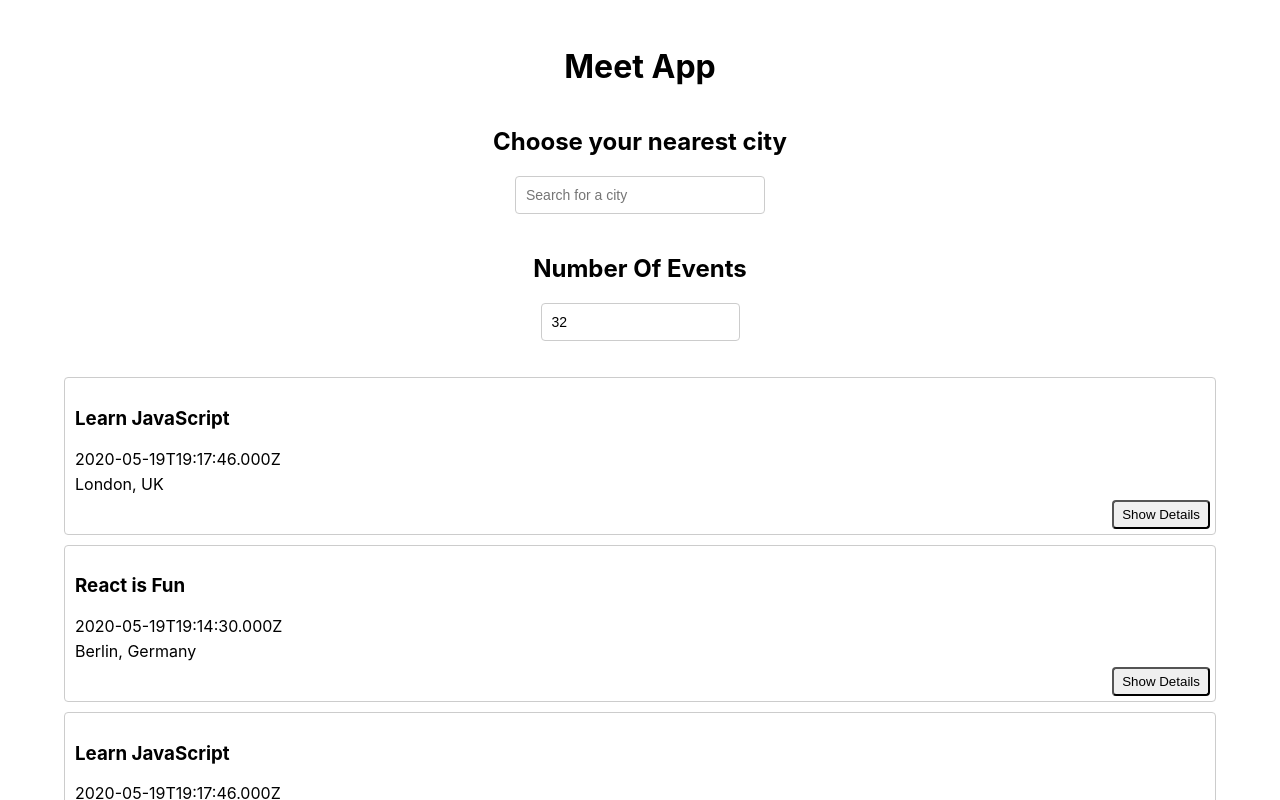
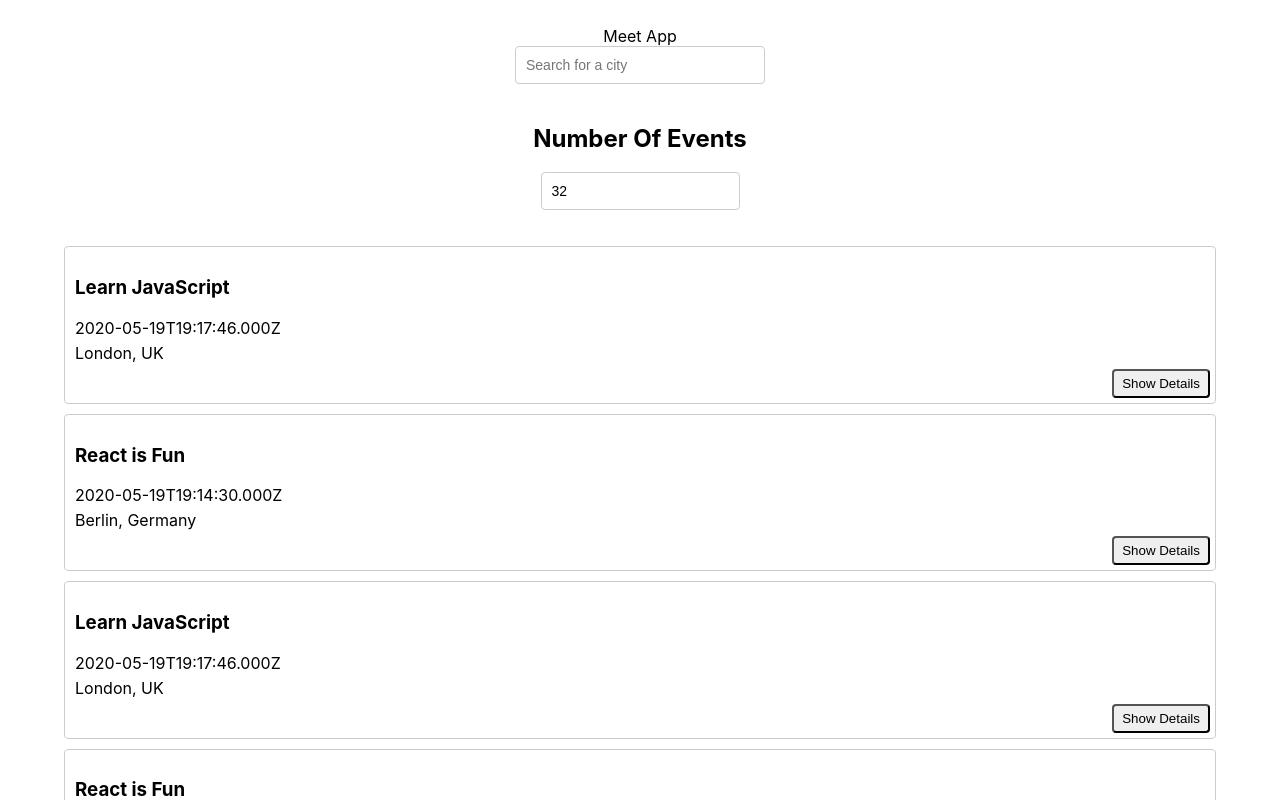
Before and after one commit to komalgs11/meet, a React (Create React App) app: page / in a window 1280 px wide. Shown: the top 800 px of the page. Built offline with nearby package versions, Linux system fonts and the light colour scheme; what atatus-spa would draw is missing.

Commit message:
added changes

```diff
--- a/src/App.js
+++ b/src/App.js
@@ -37,7 +37,8 @@ const App = () => {
 
   return (
     <div className="App">
-      <h1>Meet App</h1>
+      <div className="h1">Meet App</div>
+
       <div className="alerts-container">
         {infoAlert.length ? <InfoAlert text={infoAlert} /> : null}
         {errorAlert.length ? <ErrorAlert text={errorAlert} /> : null}
--- a/src/components/CitySearch.js
+++ b/src/components/CitySearch.js
@@ -40,7 +40,6 @@ const CitySearch = ({ allLocations, setCurrentCity, setInfoAlert }) => {
 
   return (
     <div id="city-search">
-      <h2>Choose your nearest city</h2>
       <input
         type="text"
         className="city"
```
